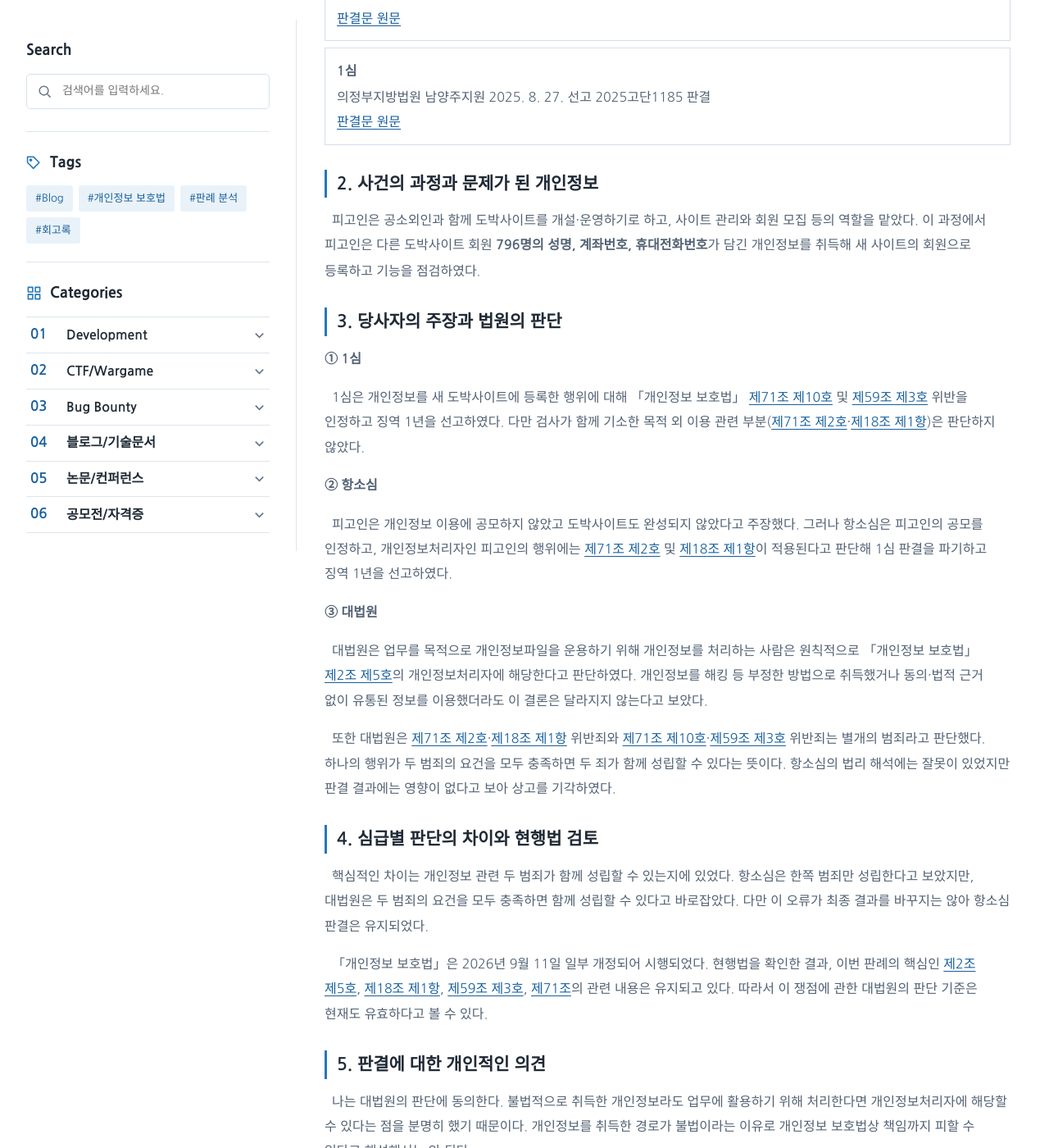
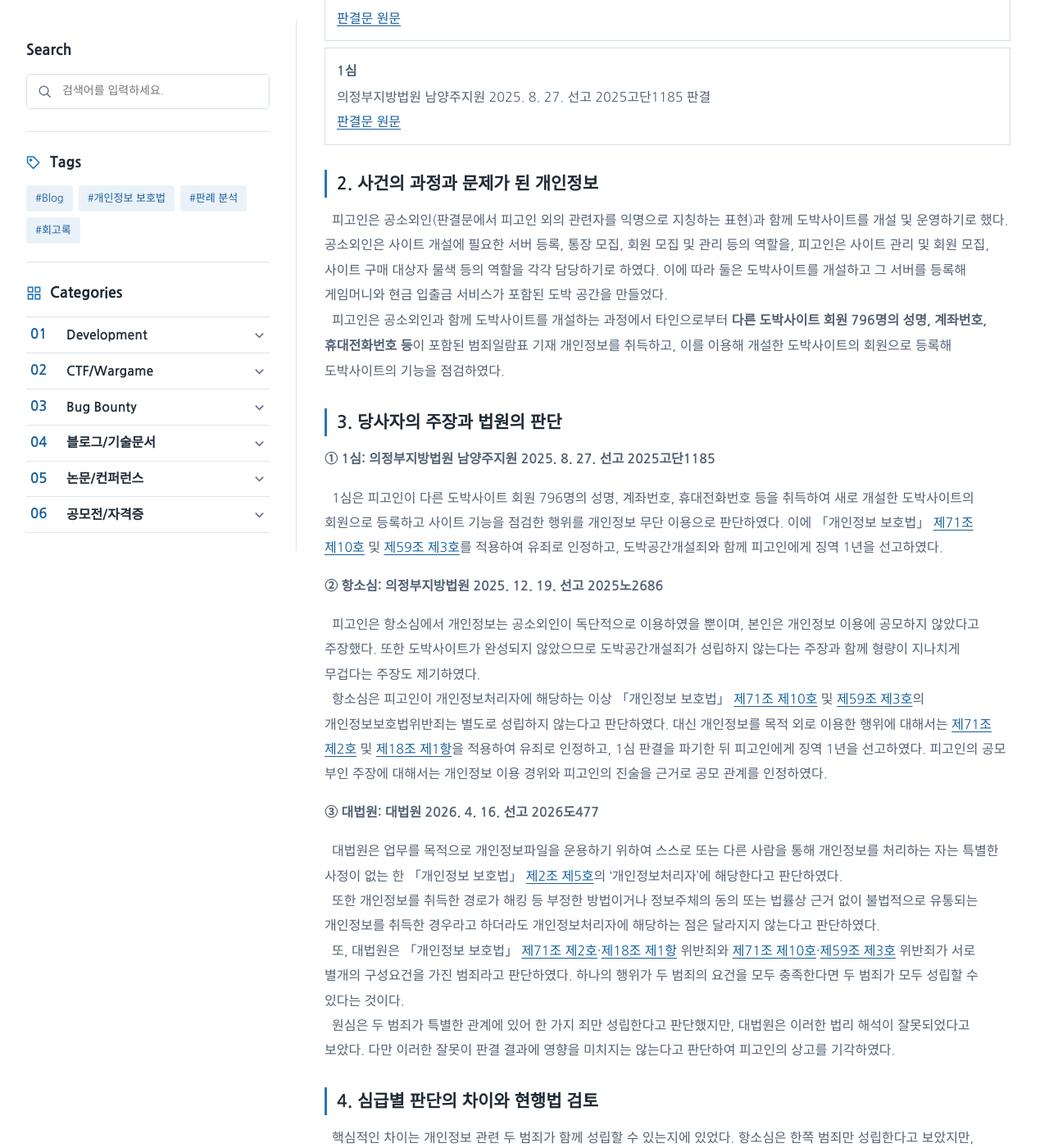
Before and after one commit to BEAN-CMD418/bean-cmd418.github.io, a Jekyll site: the page built from _posts/2026-11-24-personal-information-controller-case-analysis.md, in a window 1280 px wide and 1400 px high, scrolled down 559 px. Shown: the whole window at 82% size. Built offline with Jekyll 4.4.1, drawn with Linux system fonts in a browser that asks for light colours; some web fonts are replaced.

Commit message:
Restore original case facts and court analysis sections

```diff
--- a/_posts/2026-11-24-personal-information-controller-case-analysis.md
+++ b/_posts/2026-11-24-personal-information-controller-case-analysis.md
@@ -27,23 +27,36 @@ tags: [개인정보 보호법, 판례 분석]
 
 ## 2. 사건의 과정과 문제가 된 개인정보
 
-&nbsp;&nbsp;피고인은 공소외인과 함께 도박사이트를 개설·운영하기로 하고, 사이트 관리와 회원 모집 등의 역할을 맡았다. 이 과정에서 피고인은 다른 도박사이트 회원 **796명의 성명, 계좌번호, 휴대전화번호**가 담긴 개인정보를 취득해 새 사이트의 회원으로 등록하고 기능을 점검하였다.
+&nbsp;&nbsp;피고인은 공소외인(판결문에서 피고인 외의 관련자를 익명으로 지칭하는 표현)과 함께 도박사이트를 개설 및 운영하기로 했다. 공소외인은 사이트 개설에 필요한 서버 등록, 통장 모집, 회원 모집 및 관리 등의 역할을, 피고인은 사이트 관리 및 회원 모집, 사이트 구매 대상자 물색 등의 역할을 각각 담당하기로 하였다. 이에 따라 둘은 도박사이트를 개설하고 그 서버를 등록해 게임머니와 현금 입출금 서비스가 포함된 도박 공간을 만들었다.\\
+&nbsp;&nbsp;피고인은 공소외인과 함께 도박사이트를 개설하는 과정에서 타인으로부터 **다른 도박사이트 회원 796명의 성명, 계좌번호, 휴대전화번호 등**이 포함된 범죄일람표 기재 개인정보를 취득하고, 이를 이용해 개설한 도박사이트의 회원으로 등록해 도박사이트의 기능을 점검하였다.
 
 ## 3. 당사자의 주장과 법원의 판단
 
-**① 1심**
+**① 1심: 의정부지방법원 남양주지원 2025. 8. 27. 선고 2025고단1185**
 
-&nbsp;&nbsp;1심은 개인정보를 새 도박사이트에 등록한 행위에 대해 「개인정보 보호법」 [제71조 제10호](https://www.law.go.kr/법령/개인정보보호법/제71조) 및 [제59조 제3호](https://www.law.go.kr/법령/개인정보보호법/제59조) 위반을 인정하고 징역 1년을 선고하였다. 다만 검사가 함께 기소한 목적 외 이용 관련 부분([제71조 제2호](https://www.law.go.kr/법령/개인정보보호법/제71조)·[제18조 제1항](https://www.law.go.kr/법령/개인정보보호법/제18조))은 판단하지 않았다.
 
-**② 항소심**
 
-&nbsp;&nbsp;피고인은 개인정보 이용에 공모하지 않았고 도박사이트도 완성되지 않았다고 주장했다. 그러나 항소심은 피고인의 공모를 인정하고, 개인정보처리자인 피고인의 행위에는 [제71조 제2호](https://www.law.go.kr/법령/개인정보보호법/제71조) 및 [제18조 제1항](https://www.law.go.kr/법령/개인정보보호법/제18조)이 적용된다고 판단해 1심 판결을 파기하고 징역 1년을 선고하였다.
+&nbsp;&nbsp;1심은 피고인이 다른 도박사이트 회원 796명의 성명, 계좌번호, 휴대전화번호 등을 취득하여 새로 개설한 도박사이트의 회원으로 등록하고 사이트 기능을 점검한 행위를 개인정보 무단 이용으로 판단하였다. 이에 「개인정보 보호법」 [제71조 제10호](https://www.law.go.kr/%EB%B2%95%EB%A0%B9/%EA%B0%9C%EC%9D%B8%EC%A0%95%EB%B3%B4%EB%B3%B4%ED%98%B8%EB%B2%95/%EC%A0%9C71%EC%A1%B0) 및 [제59조 제3호](https://www.law.go.kr/%EB%B2%95%EB%A0%B9/%EA%B0%9C%EC%9D%B8%EC%A0%95%EB%B3%B4%EB%B3%B4%ED%98%B8%EB%B2%95/%EC%A0%9C59%EC%A1%B0)를 적용하여 유죄로 인정하고, 도박공간개설죄와 함께 피고인에게 징역 1년을 선고하였다.
 
-**③ 대법원**
 
-&nbsp;&nbsp;대법원은 업무를 목적으로 개인정보파일을 운용하기 위해 개인정보를 처리하는 사람은 원칙적으로 「개인정보 보호법」 [제2조 제5호](https://www.law.go.kr/법령/개인정보보호법/제2조)의 개인정보처리자에 해당한다고 판단하였다. 개인정보를 해킹 등 부정한 방법으로 취득했거나 동의·법적 근거 없이 유통된 정보를 이용했더라도 이 결론은 달라지지 않는다고 보았다.
 
-&nbsp;&nbsp;또한 대법원은 [제71조 제2호](https://www.law.go.kr/법령/개인정보보호법/제71조)·[제18조 제1항](https://www.law.go.kr/법령/개인정보보호법/제18조) 위반죄와 [제71조 제10호](https://www.law.go.kr/법령/개인정보보호법/제71조)·[제59조 제3호](https://www.law.go.kr/법령/개인정보보호법/제59조) 위반죄는 별개의 범죄라고 판단했다. 하나의 행위가 두 범죄의 요건을 모두 충족하면 두 죄가 함께 성립할 수 있다는 뜻이다. 항소심의 법리 해석에는 잘못이 있었지만 판결 결과에는 영향이 없다고 보아 상고를 기각하였다.
+**② 항소심: 의정부지방법원 2025. 12. 19. 선고 2025노2686**
+
+
+
+&nbsp;&nbsp;피고인은 항소심에서 개인정보는 공소외인이 독단적으로 이용하였을 뿐이며, 본인은 개인정보 이용에 공모하지 않았다고 주장했다. 또한 도박사이트가 완성되지 않았으므로 도박공간개설죄가 성립하지 않는다는 주장과 함께 형량이 지나치게 무겁다는 주장도 제기하였다.\\
+&nbsp;&nbsp;항소심은 피고인이 개인정보처리자에 해당하는 이상 「개인정보 보호법」 [제71조 제10호](https://www.law.go.kr/%EB%B2%95%EB%A0%B9/%EA%B0%9C%EC%9D%B8%EC%A0%95%EB%B3%B4%EB%B3%B4%ED%98%B8%EB%B2%95/%EC%A0%9C71%EC%A1%B0) 및 [제59조 제3호](https://www.law.go.kr/%EB%B2%95%EB%A0%B9/%EA%B0%9C%EC%9D%B8%EC%A0%95%EB%B3%B4%EB%B3%B4%ED%98%B8%EB%B2%95/%EC%A0%9C59조)의 개인정보보호법위반죄는 별도로 성립하지 않는다고 판단하였다. 대신 개인정보를 목적 외로 이용한 행위에 대해서는 [제71조 제2호](https://www.law.go.kr/%EB%B2%95%EB%A0%B9/%EA%B0%9C%EC%9D%B8%EC%A0%95%EB%B3%B4%EB%B3%B4%호법/%EC%A0%9C71조) 및 [제18조 제1항](https://www.law.go.kr/%EB%B2%95%EB%A0%B9/%EA%B0%9C%EC%9D%B8%EC%A0%95%EB%B3%B4%EB%B3%B4%ED%98%B8%EB%B2%95/%EC%A0%9C18조)을 적용하여 유죄로 인정하고, 1심 판결을 파기한 뒤 피고인에게 징역 1년을 선고하였다. 피고인의 공모 부인 주장에 대해서는 개인정보 이용 경위와 피고인의 진술을 근거로 공모 관계를 인정하였다.
+
+
+
+**③ 대법원: 대법원 2026. 4. 16. 선고 2026도477**
+
+
+
+&nbsp;&nbsp;대법원은 업무를 목적으로 개인정보파일을 운용하기 위하여 스스로 또는 다른 사람을 통해 개인정보를 처리하는 자는 특별한 사정이 없는 한 「개인정보 보호법」 [제2조 제5호](https://www.law.go.kr/%EB%B2%95%EB%A0%B9/%EA%B0%9C%EC%9D%B8%EC%A0%95%EB%B3%B4%EB%B3%B4%ED%98%B8%EB%B2%95/%EC%A0%9C2%EC%A1%B0)의 ‘개인정보처리자’에 해당한다고 판단하였다.\\
+&nbsp;&nbsp;또한 개인정보를 취득한 경로가 해킹 등 부정한 방법이거나 정보주체의 동의 또는 법률상 근거 없이 불법적으로 유통되는 개인정보를 취득한 경우라고 하더라도 개인정보처리자에 해당하는 점은 달라지지 않는다고 판단하였다.\\
+&nbsp;&nbsp;또, 대법원은 「개인정보 보호법」 [제71조 제2호](https://www.law.go.kr/%EB%B2%95%EB%A0%B9/%EA%B0%9C%EC%9D%B8%EC%A0%95%EB%B3%B4%EB%B3%B4%ED%98%B8%EB%B2%95/%EC%A0%9C71%EC%A1%B0)·[제18조 제1항](https://www.law.go.kr/%EB%B2%95%EB%A0%B9/%EA%B0%9C%EC%9D%B8%EC%A0%95%EB%B3%B4%EB%B3%B4%ED%98%B8%EB%B2%95/%EC%A0%9C18%EC%A1%B0) 위반죄와 [제71조 제10호](https://www.law.go.kr/%EB%B2%95%EB%A0%B9/%EA%B0%9C%EC%9D%B8%EC%A0%95%EB%B3%B4%EB%B3%B4%ED%98%B8%EB%B2%95/%EC%A0%9C71%EC%A1%B0)·[제59조 제3호](https://www.law.go.kr/%EB%B2%95%EB%A0%B9/%EA%B0%9C%EC%9D%B8%EC%A0%95%EB%B3%B4%EB%B3%B4%ED%98%B8%EB%B2%95/%EC%A0%9C59%EC조) 위반죄가 서로 별개의 구성요건을 가진 범죄라고 판단하였다. 하나의 행위가 두 범죄의 요건을 모두 충족한다면 두 범죄가 모두 성립할 수 있다는 것이다.\\
+&nbsp;&nbsp;원심은 두 범죄가 특별한 관계에 있어 한 가지 죄만 성립한다고 판단했지만, 대법원은 이러한 법리 해석이 잘못되었다고 보았다. 다만 이러한 잘못이 판결 결과에 영향을 미치지는 않는다고 판단하여 피고인의 상고를 기각하였다.
 
 ## 4. 심급별 판단의 차이와 현행법 검토
 
```
